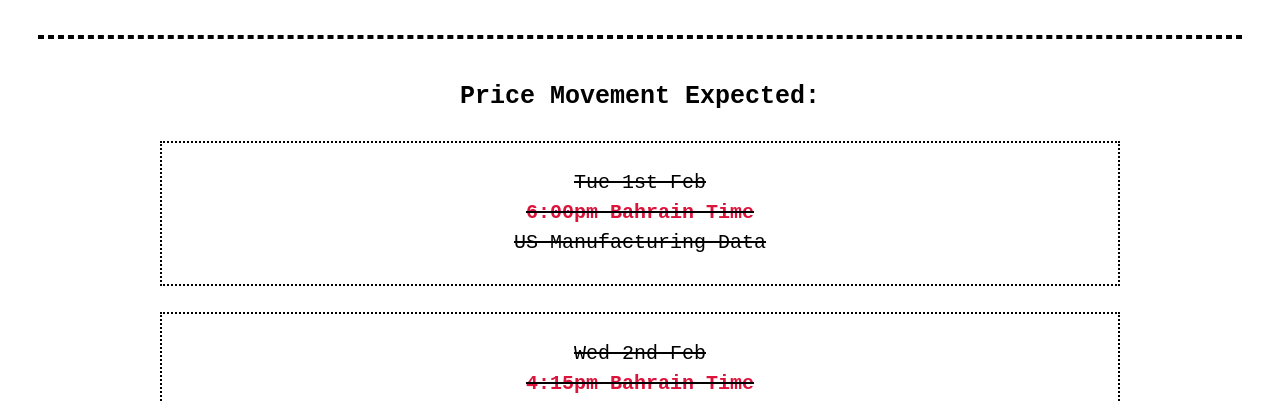
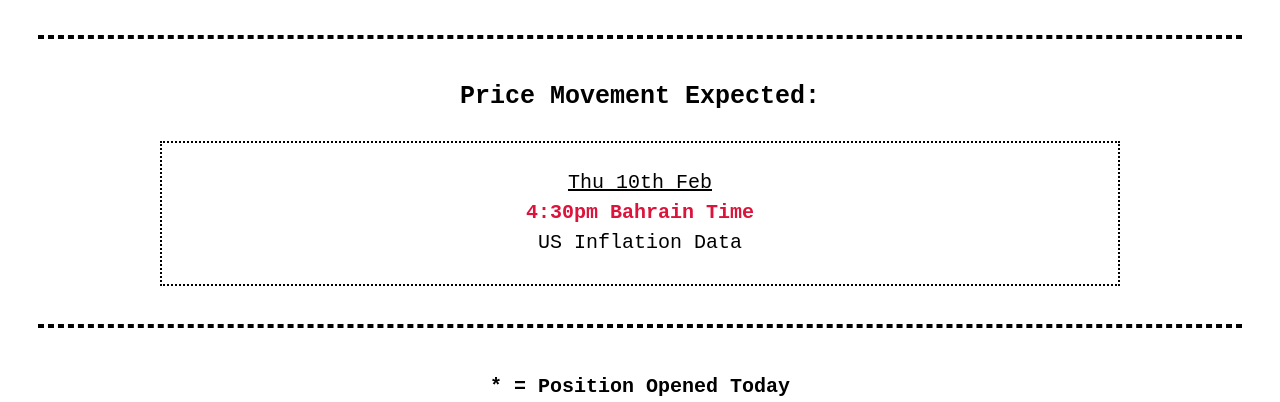
Before and after one commit to mssjew/mssonline, a plain HTML site: page index.html in a window 1280 px wide. Shown: the part 382-784 px from the top of the page. Drawn offline with nearby package versions, Linux system fonts and the light colour scheme; no server answers.

Commit message:
Add files via upload

```diff
--- a/index.html
+++ b/index.html
@@ -51,22 +51,10 @@
       <h2 style="font-weight: bold;">Price Movement Expected:</h2>
 
       <div class="eventHider">
-      <div class="eventCardStriked">
-        <p class="eventP">Tue 1st Feb</p>
-        <p class="timeBH">6:00pm Bahrain Time</p>
-        <p class="eventP">US Manufacturing Data</p>
-      </div>
-
-      <div class="eventCardStriked">
-        <p class="eventP">Wed 2nd Feb</p>
-        <p class="timeBH">4:15pm Bahrain Time</p>
-        <p class="eventP">US Jobs Announcement</p>
-      </div>
-
       <div class="eventCard">
-        <p class="eventP">Fri 4th Feb</p>
+        <p class="eventP">Thu 10th Feb</p>
         <p class="timeBH">4:30pm Bahrain Time</p>
-        <p class="eventP">US Unemployment Rate</p>
+        <p class="eventP">US Inflation Data</p>
       </div>
     </div>
 
```
